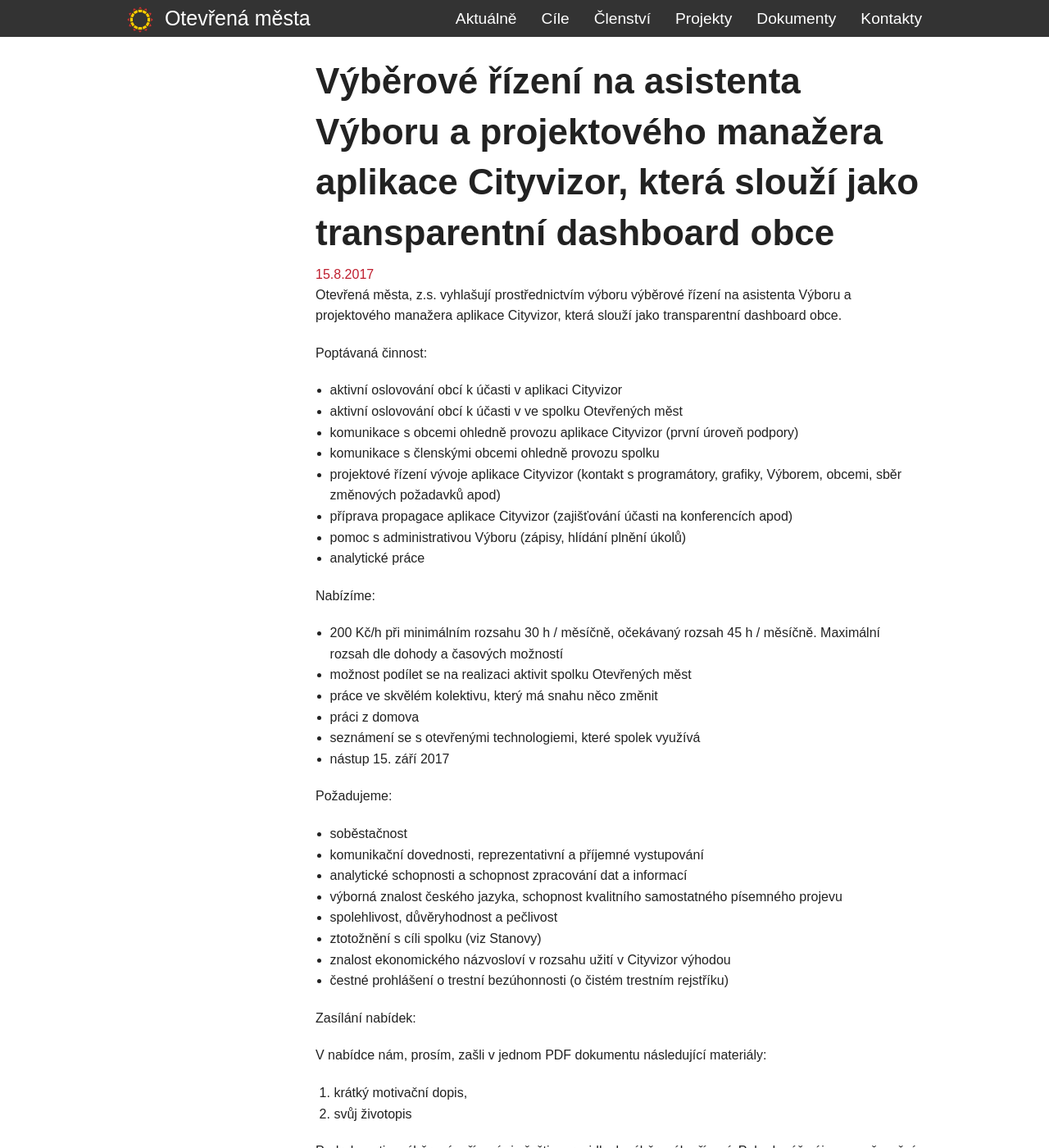
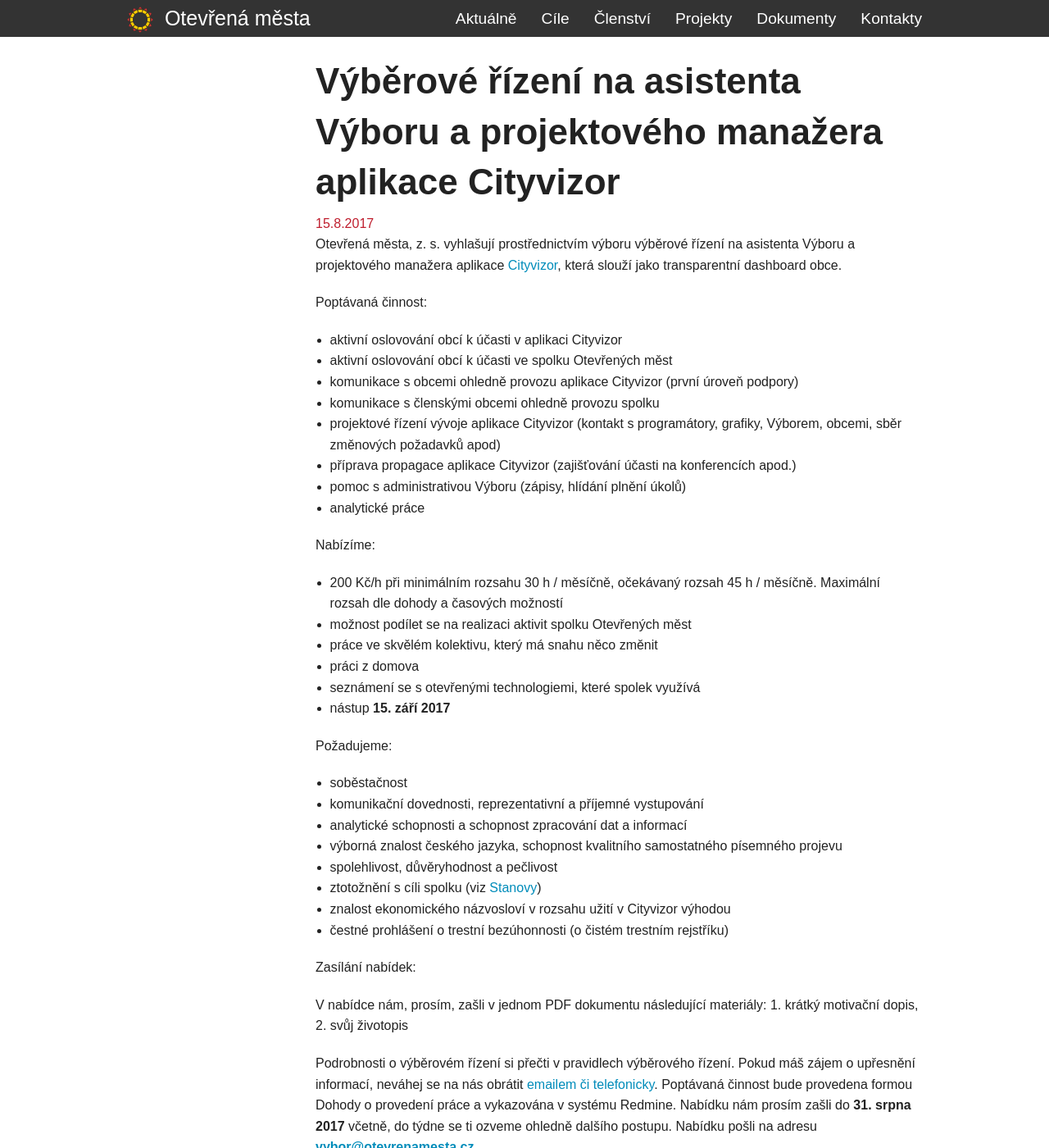
Before and after one commit to otevrenamesta/otevrenamesta.github.io, a Jekyll site: the page built from _posts/2017-08-15-vyberove_rizeni_na_asistenta_Vyboru_a_projektoveho_manazera_aplikace_Cityvizor.md, in a window 1280 px wide and 1400 px high. Shown: the whole window at 82% size. Built offline with Jekyll 4.4.1, drawn with Linux system fonts in a browser that asks for light colours; nearby versions of some CDN libraries; library files that are not in the unit come from our copies; some of the changed text lies outside the part shown.

Commit message:
výběrové řízení na asistenta Výboru a projektového managera aplikace Cityvizor

```diff
--- a/_posts/2017-08-15-vyberove_rizeni_na_asistenta_Vyboru_a_projektoveho_manazera_aplikace_Cityvizor.md
+++ b/_posts/2017-08-15-vyberove_rizeni_na_asistenta_Vyboru_a_projektoveho_manazera_aplikace_Cityvizor.md
@@ -1,17 +1,17 @@
 ---
 layout:       blog
-title:        Výběrové řízení na asistenta Výboru a projektového manažera aplikace Cityvizor, která slouží jako transparentní dashboard obce
+title:        Výběrové řízení na asistenta Výboru a projektového manažera aplikace Cityvizor
 ---
-Otevřená města, z.s. vyhlašují prostřednictvím výboru výběrové řízení na asistenta Výboru a projektového manažera aplikace Cityvizor, která slouží jako transparentní dashboard obce.
+Otevřená města, z. s. vyhlašují prostřednictvím výboru výběrové řízení na asistenta Výboru a projektového manažera aplikace [Cityvizor](https://cityvizor.cz/), která slouží jako transparentní dashboard obce.
 
 Poptávaná činnost:
 
 - aktivní oslovování obcí k účasti v aplikaci Cityvizor
-- aktivní oslovování obcí k účasti v ve spolku Otevřených měst
+- aktivní oslovování obcí k účasti ve spolku Otevřených měst
 - komunikace s obcemi ohledně provozu aplikace Cityvizor (první úroveň podpory)
 - komunikace s členskými obcemi ohledně provozu spolku
 - projektové řízení vývoje aplikace Cityvizor (kontakt s programátory, grafiky, Výborem, obcemi, sběr změnových požadavků apod)
-- příprava propagace aplikace Cityvizor (zajišťování účasti na konferencích apod)
+- příprava propagace aplikace Cityvizor (zajišťování účasti na konferencích apod.)
 - pomoc s administrativou Výboru (zápisy, hlídání plnění úkolů)
 - analytické práce
 
@@ -22,25 +22,24 @@
 - práce ve skvělém kolektivu, který má snahu něco změnit
 - práci z domova
 - seznámení se s otevřenými technologiemi, které spolek využívá
-- nástup 15. září 2017
+- nástup **15. září 2017**
 
 Požadujeme:
-
 - soběstačnost
 - komunikační dovednosti, reprezentativní a příjemné vystupování
 - analytické schopnosti a schopnost zpracování dat a informací
 - výborná znalost českého jazyka, schopnost kvalitního samostatného písemného projevu
 - spolehlivost, důvěryhodnost a pečlivost
-- ztotožnění s cíli spolku (viz Stanovy)
+- ztotožnění s cíli spolku (viz [Stanovy](https://gitlab.com/otevrenamesta/documents/blob/a6c70d153b91cf1c7d125c869608fb964114c1e5/listiny/stanovy.pdf))
 - znalost ekonomického názvosloví v rozsahu užití v Cityvizor výhodou
 - čestné prohlášení o trestní bezúhonnosti (o čistém trestním rejstříku)
 
 Zasílání nabídek:
 
-V nabídce nám, prosím, zašli v jednom PDF dokumentu následující materiály:
-  1. krátký motivační dopis,
-  2. svůj životopis
+  V nabídce nám, prosím, zašli v jednom PDF dokumentu následující materiály:
+    1. krátký motivační dopis,
+    2. svůj životopis
 
-Podrobnosti o výběrovém řízení si přečti v pravidlech výběrového řízení. Pokud máš zájem o upřesnění informací, neváhej se na nás obrátit emailem či telefonicky.
+Podrobnosti o výběrovém řízení si přečti v pravidlech výběrového řízení. Pokud máš zájem o upřesnění informací, neváhej se na nás obrátit [emailem či telefonicky]().
 Poptávaná činnost bude provedena formou Dohody o provedení práce a vykazována v systému Redmine.
 Nabídku nám prosím zašli do **31. srpna 2017** včetně, do týdne se ti ozveme ohledně dalšího postupu. Nabídku pošli na adresu **[vybor@otevrenamesta.cz](mailto:vybor@otevrenamesta.cz?subject=Asistent a projektový manager Cityvizor)**.
```
